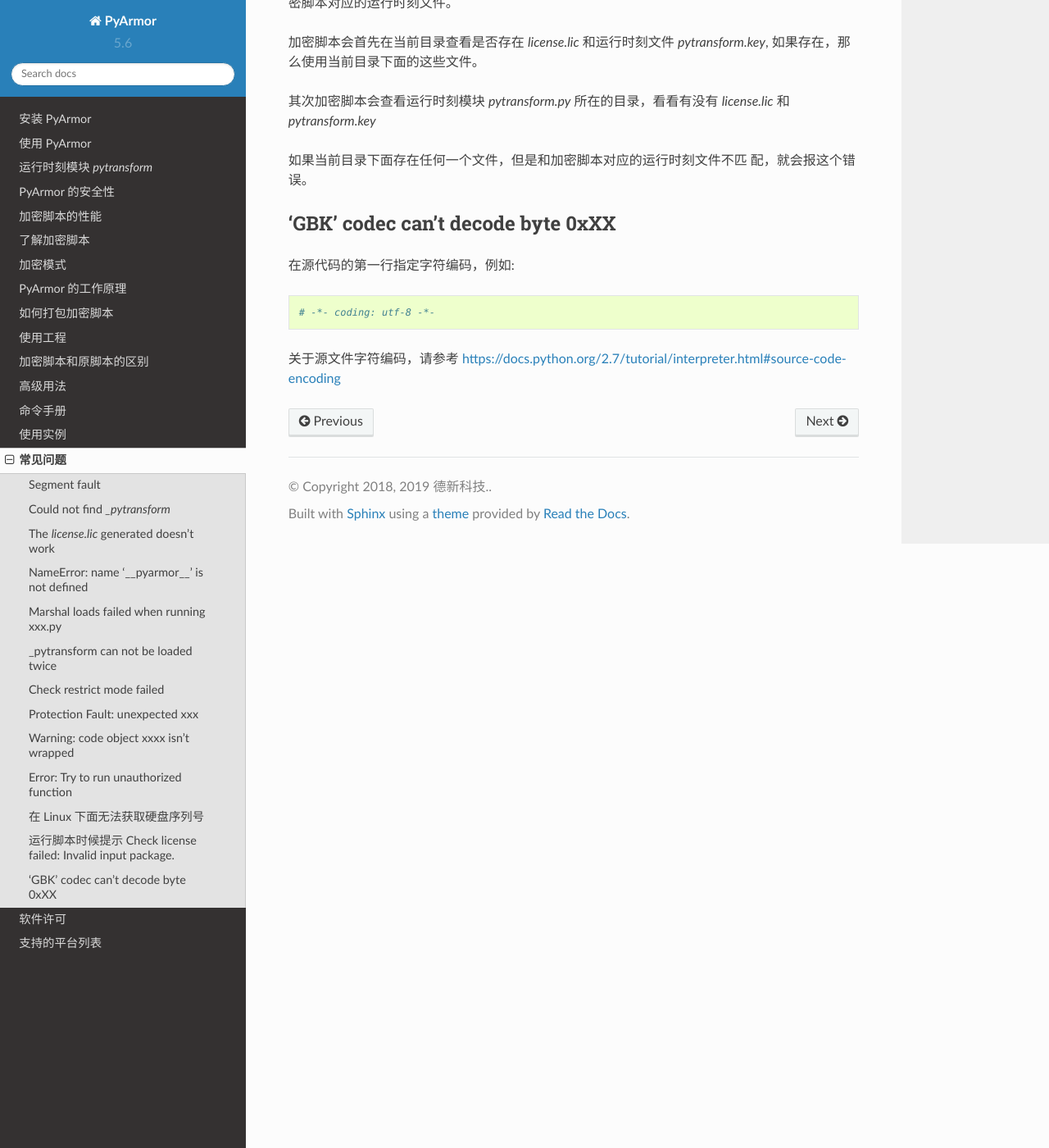
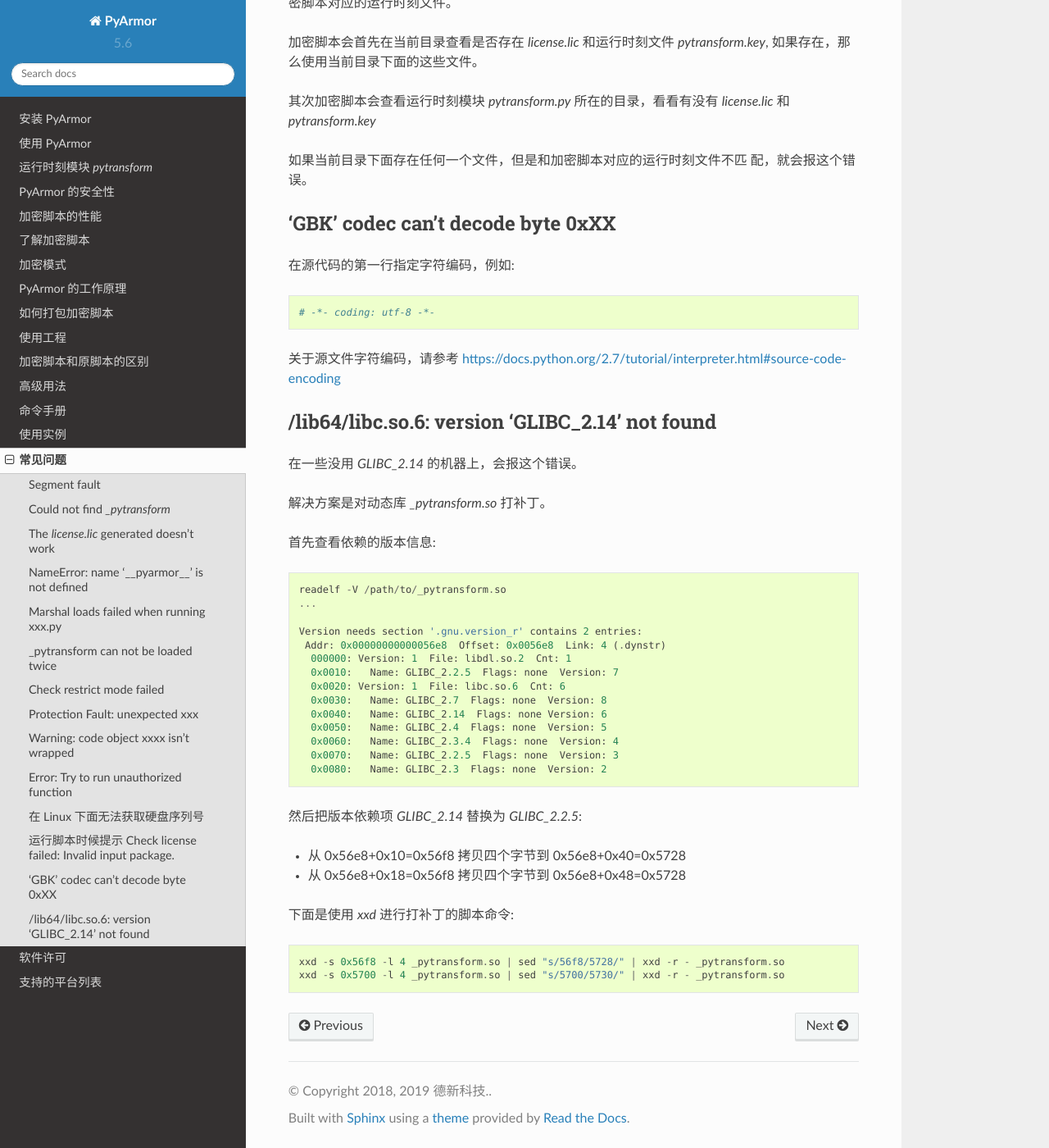
Before and after one commit to dashingsoft/pyarmor-docs-zh, a Sphinx documentation site: the page built from docs/questions.rst, in a window 1280 px wide and 1400 px high, scrolled down 3572 px. Shown: the whole window at 82% size. Built offline with Sphinx 7.4.7 and the Read the Docs theme 2.0.0, drawn with Linux system fonts in a browser that asks for light colours.

Commit message:
Add GLIBC version question

```diff
--- a/docs/questions.rst
+++ b/docs/questions.rst
@@ -181,4 +181,38 @@ Error: Try to run unauthorized function
 
 关于源文件字符编码，请参考 https://docs.python.org/2.7/tutorial/interpreter.html#source-code-encoding
 
+/lib64/libc.so.6: version 'GLIBC_2.14' not found
+------------------------------------------------
+
+在一些没用 `GLIBC_2.14` 的机器上，会报这个错误。
+
+解决方案是对动态库 `_pytransform.so` 打补丁。
+
+首先查看依赖的版本信息::
+
+    readelf -V /path/to/_pytransform.so
+    ...
+
+    Version needs section '.gnu.version_r' contains 2 entries:
+     Addr: 0x00000000000056e8  Offset: 0x0056e8  Link: 4 (.dynstr)
+      000000: Version: 1  File: libdl.so.2  Cnt: 1
+      0x0010:   Name: GLIBC_2.2.5  Flags: none  Version: 7
+      0x0020: Version: 1  File: libc.so.6  Cnt: 6
+      0x0030:   Name: GLIBC_2.7  Flags: none  Version: 8
+      0x0040:   Name: GLIBC_2.14  Flags: none Version: 6
+      0x0050:   Name: GLIBC_2.4  Flags: none  Version: 5
+      0x0060:   Name: GLIBC_2.3.4  Flags: none  Version: 4
+      0x0070:   Name: GLIBC_2.2.5  Flags: none  Version: 3
+      0x0080:   Name: GLIBC_2.3  Flags: none  Version: 2
+
+然后把版本依赖项 `GLIBC_2.14` 替换为 `GLIBC_2.2.5`:
+
+* 从 0x56e8+0x10=0x56f8 拷贝四个字节到 0x56e8+0x40=0x5728
+* 从 0x56e8+0x18=0x56f8 拷贝四个字节到 0x56e8+0x48=0x5728
+
+下面是使用 `xxd` 进行打补丁的脚本命令::
+
+    xxd -s 0x56f8 -l 4 _pytransform.so | sed "s/56f8/5728/" | xxd -r - _pytransform.so
+    xxd -s 0x5700 -l 4 _pytransform.so | sed "s/5700/5730/" | xxd -r - _pytransform.so
+
 .. include:: _common_definitions.txt
```
